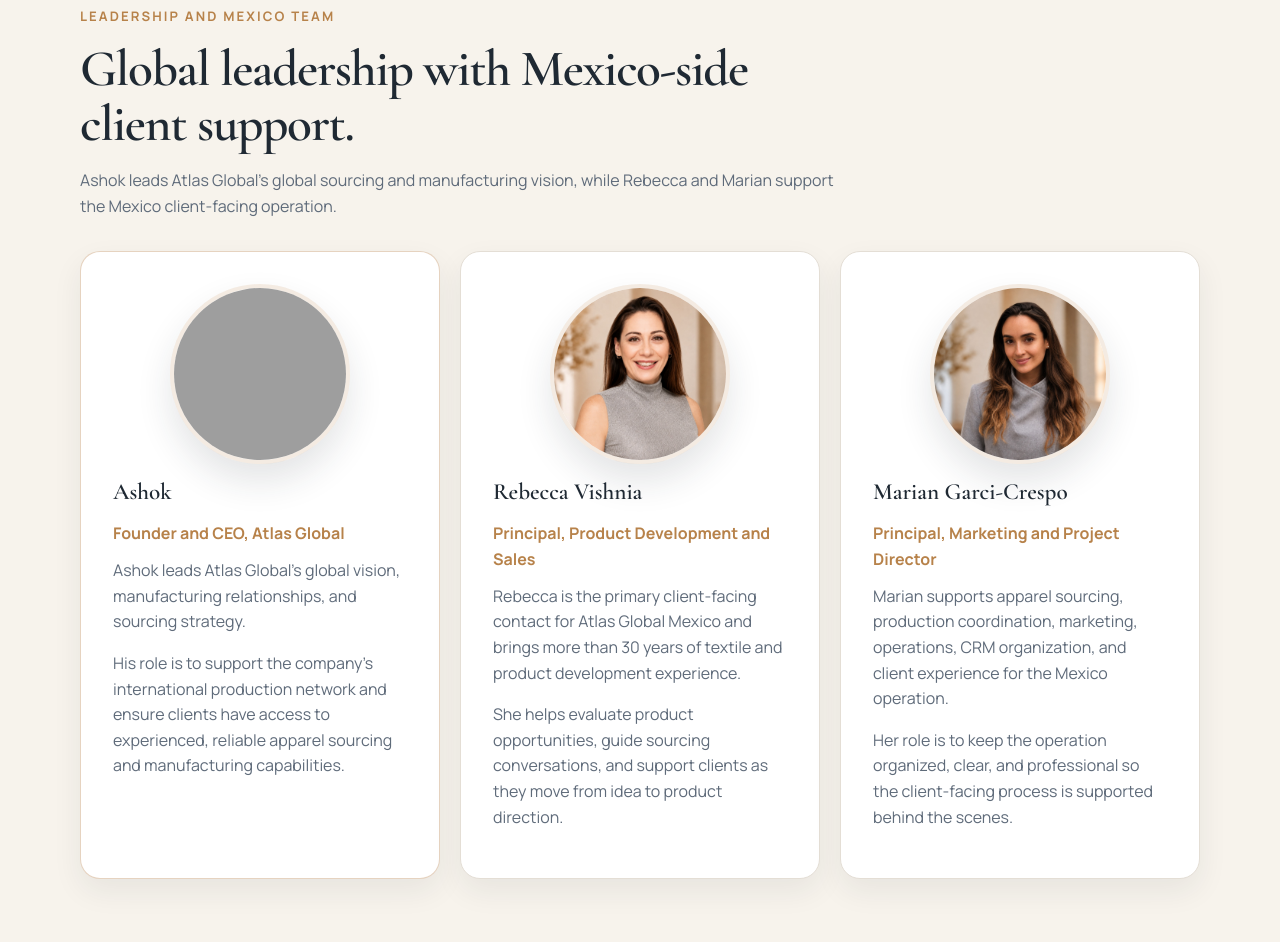
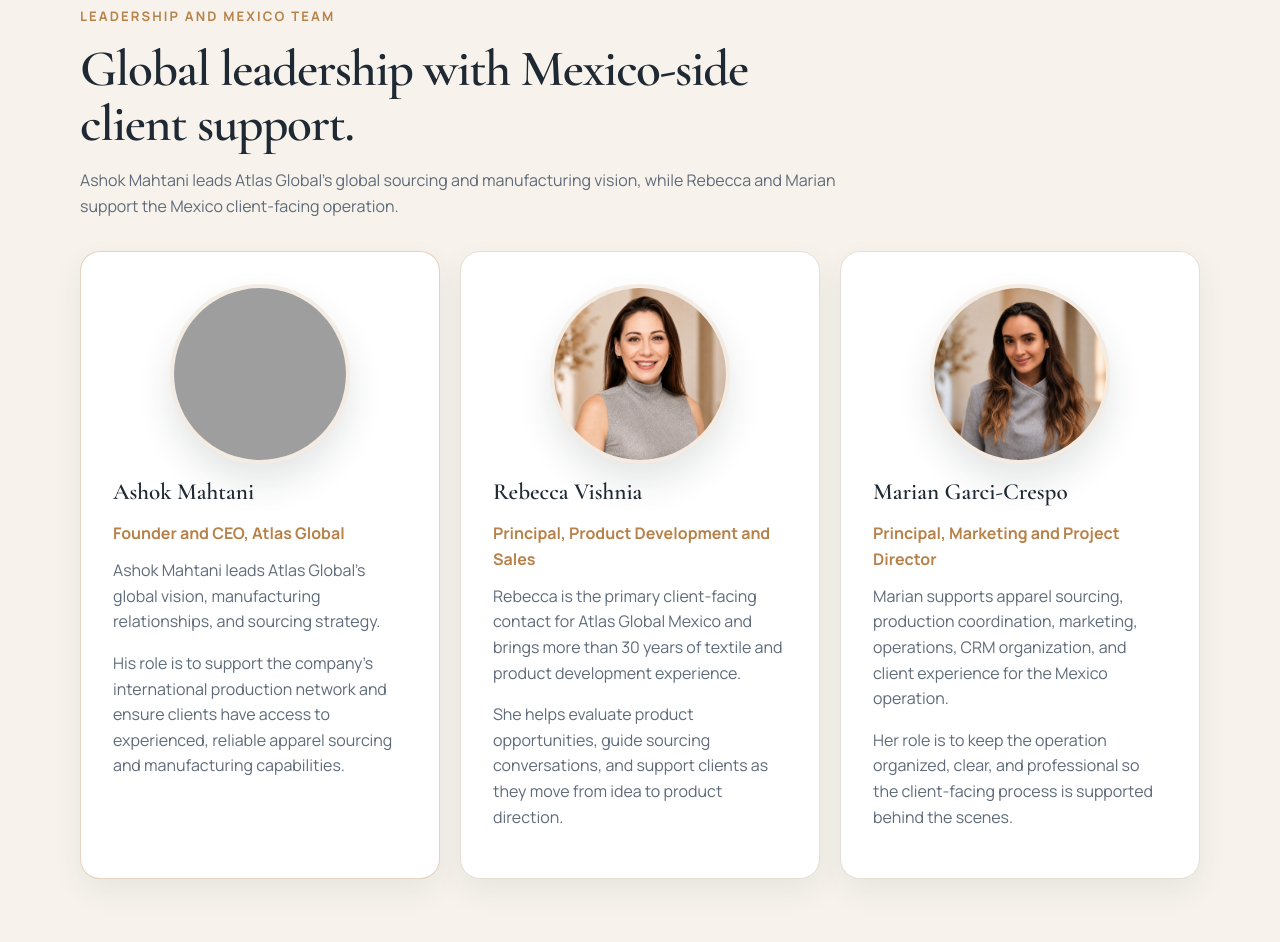
Before and after one commit to darynfillis/atlasglobal, a plain HTML site: page about.html in a window 1280 px wide. Shown: the part 3504-4446 px from the top of the page. Drawn offline with nearby package versions, Linux system fonts and the light colour scheme; grey boxes are pictures that could not be loaded.

Commit message:
Add files via upload

```diff
--- a/about.html
+++ b/about.html
@@ -155,16 +155,16 @@
 <div class="eyebrow">Leadership and Mexico Team</div>
 <h2>Global leadership with Mexico-side client support.</h2>
 <p>
-            Ashok leads Atlas Global’s global sourcing and manufacturing vision, while Rebecca and Marian support the Mexico client-facing operation.
+            Ashok Mahtani leads Atlas Global’s global sourcing and manufacturing vision, while Rebecca and Marian support the Mexico client-facing operation.
           </p>
 </div>
 <div class="team-grid team-grid-large team-grid-leadership">
 <article class="team-card team-card-featured team-card-founder">
-<img alt="Ashok, Founder and CEO of Atlas Global" class="team-photo" src="assets/images/team/ashok-atlas-global-founder-ceo.png"/>
-<h3>Ashok</h3>
+<img alt="Ashok Mahtani, Founder and CEO of Atlas Global" class="team-photo" src="assets/images/team/ashok-atlas-global-founder-ceo.png"/>
+<h3>Ashok Mahtani</h3>
 <p class="team-title">Founder and CEO, Atlas Global</p>
 <p>
-              Ashok leads Atlas Global’s global vision, manufacturing relationships, and sourcing strategy.
+              Ashok Mahtani leads Atlas Global’s global vision, manufacturing relationships, and sourcing strategy.
             </p>
 <p>
               His role is to support the company’s international production network and ensure clients have access to experienced, reliable apparel sourcing and manufacturing capabilities.
```
